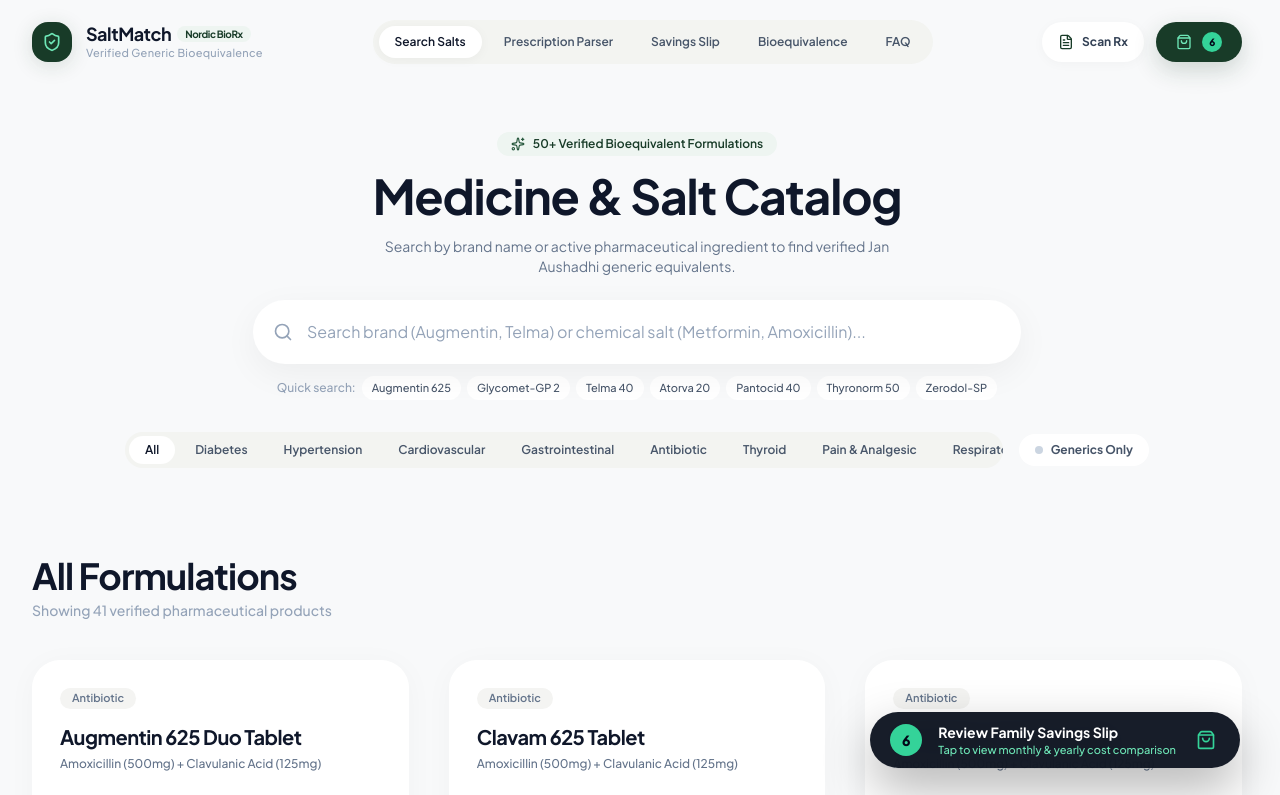
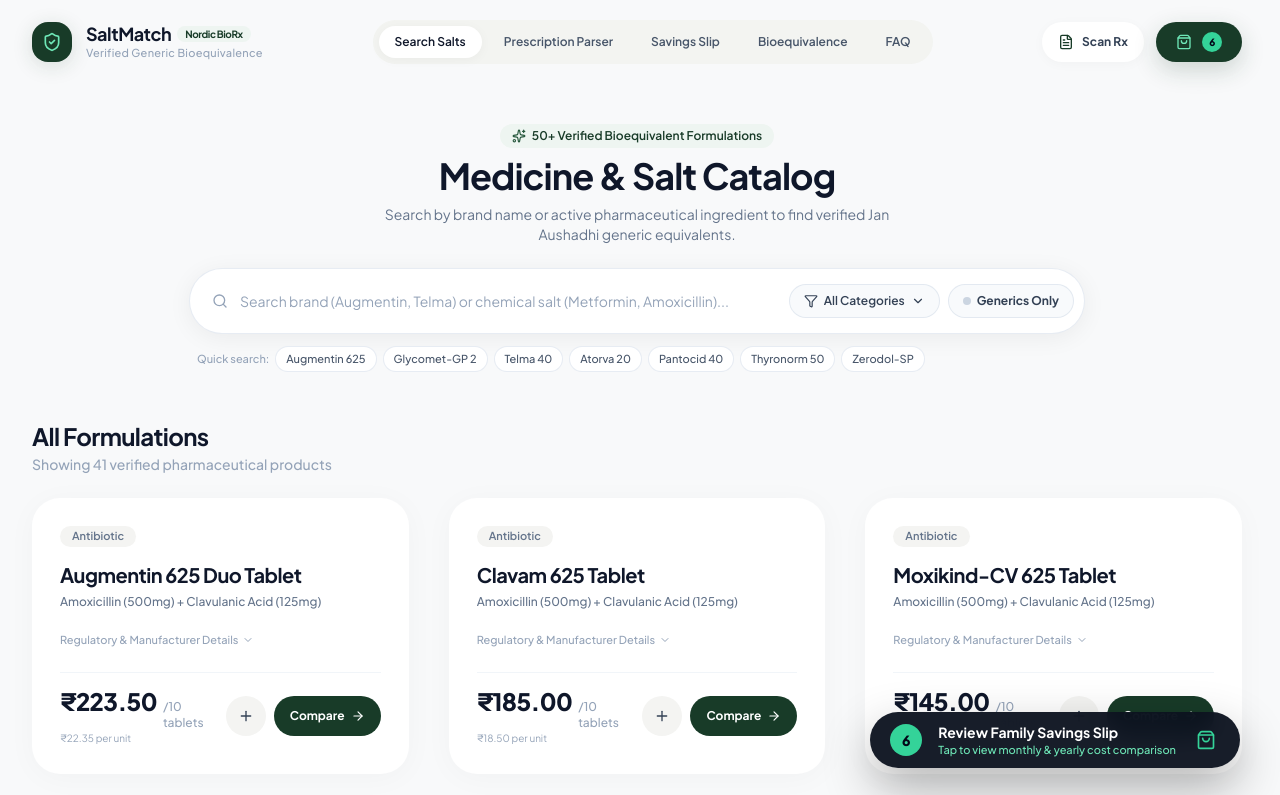
Before and after one commit to ankitkmeena/salt-matcher, a React (Vite) app: page /medicines in a window 1280 px wide. Shown: the top 795 px of the page. Built offline with nearby package versions, Linux system fonts and the light colour scheme.

Commit message:
feat(ui): redesign medicine search header with compact dropdown filter and active chips

```diff
--- a/src/components/SearchHeader.tsx
+++ b/src/components/SearchHeader.tsx
@@ -1,5 +1,5 @@
-import React from 'react';
-import { Search, X, Sparkles } from 'lucide-react';
+import React, { useState, useRef, useEffect } from 'react';
+import { Search, X, Sparkles, ChevronDown, Check, Filter } from 'lucide-react';
 
 interface SearchHeaderProps {
   query: string;
@@ -30,103 +30,221 @@ export const SearchHeader: React.FC<SearchHeaderProps> = ({
   onlyGenerics,
   onToggleOnlyGenerics,
 }) => {
+  const [isCategoryOpen, setIsCategoryOpen] = useState(false);
+  const dropdownRef = useRef<HTMLDivElement>(null);
+
+  // Close dropdown on outside click
+  useEffect(() => {
+    const handleClickOutside = (event: MouseEvent) => {
+      if (dropdownRef.current && !dropdownRef.current.contains(event.target as Node)) {
+        setIsCategoryOpen(false);
+      }
+    };
+    if (isCategoryOpen) {
+      document.addEventListener('mousedown', handleClickOutside);
+    }
+    return () => {
+      document.removeEventListener('mousedown', handleClickOutside);
+    };
+  }, [isCategoryOpen]);
+
+  const hasActiveFilters = selectedCategory !== 'All' || onlyGenerics || Boolean(query.trim());
+
   return (
-    <section className="pt-8 pb-4 sm:pt-12 sm:pb-6">
-      <div className="max-w-7xl mx-auto px-4 sm:px-8 flex flex-col gap-8">
-        {/* Minimal Search & Filter Centerpiece */}
-        <div className="max-w-3xl w-full mx-auto flex flex-col items-center gap-4 text-center">
-          <div className="inline-flex items-center gap-2 px-3.5 py-1 rounded-full text-xs font-semibold bg-[#eef5f1] text-[#183b28]">
-            <Sparkles className="w-3.5 h-3.5 text-[#27583d]" />
+    <section className="pt-6 pb-2 sm:pt-10 sm:pb-4">
+      <div className="max-w-7xl mx-auto px-4 sm:px-8 flex flex-col gap-5 sm:gap-6">
+        {/* Compact Header */}
+        <div className="max-w-3xl mx-auto text-center flex flex-col items-center gap-2">
+          <div className="inline-flex items-center gap-1.5 px-3 py-1 rounded-full text-xs font-semibold bg-[#eef5f1] text-[#183b28]">
+            <Sparkles className="w-3.5 h-3.5 text-[#27583d] shrink-0" />
             <span>50+ Verified Bioequivalent Formulations</span>
           </div>
 
-          <h1 className="text-3xl sm:text-5xl font-bold tracking-tight text-slate-900">
-            Medicine & Salt Catalog
+          <h1 className="text-2xl sm:text-4xl font-bold tracking-tight text-slate-900">
+            Medicine &amp; Salt Catalog
           </h1>
-          <p className="text-slate-500 text-sm max-w-lg">
+          <p className="text-slate-500 text-xs sm:text-sm max-w-lg leading-relaxed">
             Search by brand name or active pharmaceutical ingredient to find verified Jan Aushadhi generic equivalents.
           </p>
+        </div>
 
-          {/* Quiet Floating Search Bar */}
-          <div className="w-full mt-2">
-            <div className="relative flex items-center bg-white rounded-full shadow-[0_10px_35px_rgb(0,0,0,0.05)] focus-within:shadow-[0_14px_45px_rgba(24,59,40,0.1)] transition-all p-2 pl-5">
-              <Search className="w-5 h-5 text-slate-400 shrink-0" />
+        {/* Unified Search & Dropdown Filter Toolbar */}
+        <div className="max-w-4xl w-full mx-auto">
+          <div className="bg-white rounded-2xl sm:rounded-full p-2 sm:p-2.5 shadow-[0_4px_25px_rgb(0,0,0,0.06)] border border-slate-200/80 flex flex-col sm:flex-row items-stretch sm:items-center gap-2">
+            {/* Search Input Box */}
+            <div className="relative flex-1 flex items-center pl-3 pr-2 py-1">
+              <Search className="w-4 h-4 text-slate-400 shrink-0 pointer-events-none" />
               <input
                 type="search"
                 value={query}
                 onChange={(e) => onQueryChange(e.target.value)}
                 placeholder="Search brand (Augmentin, Telma) or chemical salt (Metformin, Amoxicillin)..."
-                className="w-full py-3 px-3.5 text-sm sm:text-base text-slate-900 placeholder-slate-400 bg-transparent border-0 focus:outline-hidden"
+                className="w-full py-2 px-3 text-xs sm:text-sm text-slate-900 placeholder-slate-400 bg-transparent border-0 focus:outline-hidden"
               />
               {query && (
                 <button
                   type="button"
                   onClick={() => onQueryChange('')}
-                  className="p-2 text-slate-400 hover:text-slate-700 rounded-full hover:bg-slate-100 transition-colors mr-1"
+                  className="p-1.5 text-slate-400 hover:text-slate-700 rounded-full hover:bg-slate-100 transition-colors"
                   aria-label="Clear search query"
                 >
-                  <X className="w-4 h-4" />
+                  <X className="w-3.5 h-3.5" />
                 </button>
               )}
             </div>
 
-            {/* Quick molecule suggestions */}
-            <div className="flex items-center justify-center flex-wrap gap-1.5 text-xs mt-3">
-              <span className="text-slate-400 font-medium">Quick search:</span>
-              {POPULAR_QUERIES.map((q) => (
+            {/* Dropdown Filters Container */}
+            <div className="flex items-center gap-2 self-end sm:self-center shrink-0 w-full sm:w-auto justify-end pt-1 sm:pt-0 border-t sm:border-t-0 border-slate-100">
+              {/* Category Dropdown Popover */}
+              <div className="relative" ref={dropdownRef}>
                 <button
-                  key={q}
                   type="button"
-                  onClick={() => onQueryChange(q)}
-                  className="px-2.5 py-1 rounded-full bg-white hover:bg-[#eef5f1] hover:text-[#183b28] text-slate-600 font-medium transition-colors shadow-2xs text-[11px]"
+                  onClick={() => setIsCategoryOpen((prev) => !prev)}
+                  className={`inline-flex items-center gap-1.5 px-3.5 py-2 rounded-xl sm:rounded-full text-xs font-semibold border transition-all ${
+                    selectedCategory !== 'All'
+                      ? 'bg-[#183b28] text-white border-[#183b28] shadow-xs'
+                      : 'bg-slate-50 hover:bg-slate-100 text-slate-700 border-slate-200/90'
+                  }`}
+                  aria-haspopup="listbox"
+                  aria-expanded={isCategoryOpen}
                 >
-                  {q}
+                  <Filter className="w-3.5 h-3.5 shrink-0" />
+                  <span className="truncate max-w-[130px] sm:max-w-[160px]">
+                    {selectedCategory === 'All' ? 'All Categories' : selectedCategory}
+                  </span>
+                  <ChevronDown className={`w-3.5 h-3.5 transition-transform duration-200 ${isCategoryOpen ? 'rotate-180' : ''}`} />
                 </button>
-              ))}
+
+                {/* Dropdown Menu List */}
+                {isCategoryOpen && (
+                  <div
+                    className="absolute right-0 mt-2 w-56 sm:w-64 bg-white rounded-2xl shadow-xl border border-slate-200/90 p-1.5 z-40 animate-in fade-in zoom-in-95 duration-100"
+                    role="listbox"
+                  >
+                    <div className="px-3 py-1.5 text-[10px] font-bold uppercase tracking-wider text-slate-400">
+                      Therapeutic Category
+                    </div>
+                    <div className="max-h-60 overflow-y-auto space-y-0.5">
+                      {categories.map((cat) => {
+                        const isSelected = selectedCategory === cat;
+                        return (
+                          <button
+                            key={cat}
+                            type="button"
+                            role="option"
+                            aria-selected={isSelected}
+                            onClick={() => {
+                              onCategorySelect(cat);
+                              setIsCategoryOpen(false);
+                            }}
+                            className={`w-full flex items-center justify-between px-3 py-2 rounded-xl text-xs font-medium transition-colors text-left ${
+                              isSelected
+                                ? 'bg-[#eef5f1] text-[#183b28] font-bold'
+                                : 'text-slate-700 hover:bg-slate-50'
+                            }`}
+                          >
+                            <span>{cat === 'All' ? 'All Categories' : cat}</span>
+                            {isSelected && <Check className="w-3.5 h-3.5 text-[#183b28]" />}
+                          </button>
+                        );
+                      })}
+                    </div>
+                  </div>
+                )}
+              </div>
+
+              {/* Generics Only Toggle Button */}
+              <button
+                type="button"
+                onClick={onToggleOnlyGenerics}
+                className={`inline-flex items-center gap-1.5 px-3.5 py-2 rounded-xl sm:rounded-full text-xs font-bold transition-all border shrink-0 ${
+                  onlyGenerics
+                    ? 'bg-[#183b28] text-white border-[#183b28] shadow-xs'
+                    : 'bg-slate-50 hover:bg-slate-100 text-slate-700 border-slate-200/90'
+                }`}
+              >
+                <span className={`w-2 h-2 rounded-full transition-colors ${onlyGenerics ? 'bg-emerald-400' : 'bg-slate-300'}`} />
+                <span>Generics Only</span>
+              </button>
             </div>
           </div>
-        </div>
 
-        {/* Minimal Category Scrollable Strip & Filter Toggle */}
-        <div className="max-w-5xl w-full mx-auto flex flex-col sm:flex-row sm:items-center justify-between gap-4">
-          <div
-            className="flex items-center overflow-x-auto p-1 rounded-full bg-[#f3f4f1] gap-1 scrollbar-none"
-            role="tablist"
-          >
-            {categories.map((cat) => {
-              const active = selectedCategory === cat;
-              return (
+          {/* Clean Dismissible Filter Chips & Quick Suggestions Row */}
+          <div className="mt-3 flex flex-wrap items-center justify-between gap-2 px-2 text-xs">
+            {hasActiveFilters ? (
+              <div className="flex flex-wrap items-center gap-1.5">
+                <span className="text-slate-400 text-[11px] font-medium">Active:</span>
+
+                {selectedCategory !== 'All' && (
+                  <span className="inline-flex items-center gap-1 px-2.5 py-0.5 rounded-full text-[11px] font-semibold bg-[#eef5f1] text-[#183b28] border border-[#d2e7db]">
+                    <span>Category: {selectedCategory}</span>
+                    <button
+                      type="button"
+                      onClick={() => onCategorySelect('All')}
+                      className="hover:text-black p-0.5 rounded-full"
+                      aria-label="Remove category filter"
+                    >
+                      <X className="w-3 h-3" />
+                    </button>
+                  </span>
+                )}
+
+                {onlyGenerics && (
+                  <span className="inline-flex items-center gap-1 px-2.5 py-0.5 rounded-full text-[11px] font-semibold bg-[#eef5f1] text-[#183b28] border border-[#d2e7db]">
+                    <span>Generics Only</span>
+                    <button
+                      type="button"
+                      onClick={onToggleOnlyGenerics}
+                      className="hover:text-black p-0.5 rounded-full"
+                      aria-label="Remove generics only filter"
+                    >
+                      <X className="w-3 h-3" />
+                    </button>
+                  </span>
+                )}
+
+                {query.trim() && (
+                  <span className="inline-flex items-center gap-1 px-2.5 py-0.5 rounded-full text-[11px] font-semibold bg-slate-100 text-slate-700 border border-slate-200">
+                    <span>&ldquo;{query}&rdquo;</span>
+                    <button
+                      type="button"
+                      onClick={() => onQueryChange('')}
+                      className="hover:text-black p-0.5 rounded-full"
+                      aria-label="Remove search query"
+                    >
+                      <X className="w-3 h-3" />
+                    </button>
+                  </span>
+                )}
+
                 <button
-                  key={cat}
                   type="button"
-                  role="tab"
-                  aria-selected={active}
-                  onClick={() => onCategorySelect(cat)}
-                  className={`px-3.5 sm:px-4 py-1.5 rounded-full text-xs font-semibold whitespace-nowrap transition-all ${
-                    active
-                      ? 'bg-white text-slate-900 shadow-2xs font-bold'
-                      : 'text-slate-600 hover:text-slate-900 hover:bg-white/50'
-                  }`}
+                  onClick={() => {
+                    onQueryChange('');
+                    onCategorySelect('All');
+                    if (onlyGenerics) onToggleOnlyGenerics();
+                  }}
+                  className="text-[11px] font-semibold text-rose-600 hover:text-rose-700 underline ml-1 transition-colors"
                 >
-                  {cat}
+                  Clear all
                 </button>
-              );
-            })}
+              </div>
+            ) : (
+              <div className="flex flex-wrap items-center gap-1.5">
+                <span className="text-slate-400 text-[11px] font-medium">Quick search:</span>
+                {POPULAR_QUERIES.map((q) => (
+                  <button
+                    key={q}
+                    type="button"
+                    onClick={() => onQueryChange(q)}
+                    className="px-2.5 py-1 rounded-full bg-white hover:bg-[#eef5f1] hover:text-[#183b28] text-slate-600 font-medium transition-colors border border-slate-200/80 text-[11px] shadow-2xs"
+                  >
+                    {q}
+                  </button>
+                ))}
+              </div>
+            )}
           </div>
-
-          {/* Generics Only Switch Pill */}
-          <button
-            type="button"
-            onClick={onToggleOnlyGenerics}
-            className={`self-start sm:self-auto inline-flex items-center gap-2 px-4 py-2 rounded-full text-xs font-bold transition-all shrink-0 ${
-              onlyGenerics
-                ? 'bg-[#183b28] text-white shadow-xs'
-                : 'bg-white text-slate-600 hover:text-slate-900 shadow-2xs'
-            }`}
-          >
-            <span className={`w-2 h-2 rounded-full ${onlyGenerics ? 'bg-emerald-400' : 'bg-slate-300'}`} />
-            <span>Generics Only</span>
-          </button>
         </div>
       </div>
     </section>
--- a/src/pages/MedicinesPage.tsx
+++ b/src/pages/MedicinesPage.tsx
@@ -78,7 +78,7 @@ export const MedicinesPage: React.FC = () => {
   }, [query, selectedCategory, onlyGenerics]);
 
   return (
-    <div className="flex flex-col gap-12 sm:gap-16 pb-20">
+    <div className="flex flex-col gap-6 sm:gap-8 pb-20">
       {/* Search Header */}
       <SearchHeader
         query={query}
@@ -91,10 +91,10 @@ export const MedicinesPage: React.FC = () => {
       />
 
       {/* Results Section */}
-      <section className="max-w-7xl w-full mx-auto px-4 sm:px-8 flex flex-col gap-10" aria-label="Medicine catalog results">
+      <section className="max-w-7xl w-full mx-auto px-4 sm:px-8 flex flex-col gap-6" aria-label="Medicine catalog results">
         <div className="flex items-center justify-between">
-          <div className="flex flex-col gap-1">
-            <h2 className="text-3xl sm:text-4xl font-bold text-slate-900 tracking-tight">
+          <div className="flex flex-col gap-0.5">
+            <h2 className="text-xl sm:text-2xl font-bold text-slate-900 tracking-tight">
               {selectedCategory === 'All' ? 'All Formulations' : `${selectedCategory} Formulations`}
             </h2>
             <p className="text-xs sm:text-sm text-slate-400 font-medium">
@@ -111,7 +111,7 @@ export const MedicinesPage: React.FC = () => {
                 setOnlyGenerics(false);
                 setSearchParams({});
               }}
-              className="text-xs font-bold text-[#183b28] bg-[#eef5f1] hover:bg-[#d8ebd1] px-5 py-2.5 rounded-full transition-colors min-h-[40px]"
+              className="text-xs font-semibold text-[#183b28] bg-[#eef5f1] hover:bg-[#d8ebd1] px-4 py-2 rounded-full transition-colors"
             >
               Reset All Filters
             </button>
```
